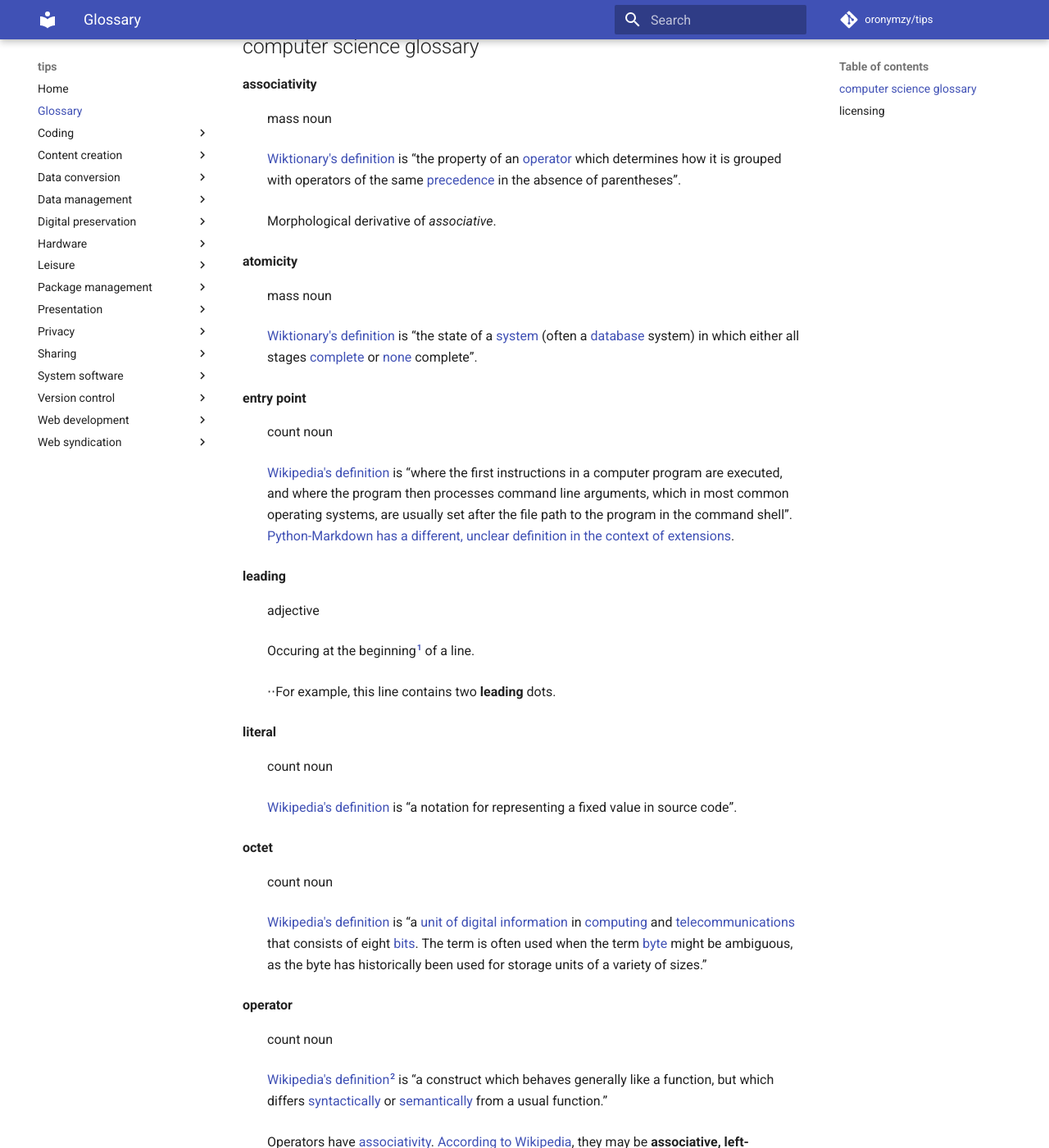
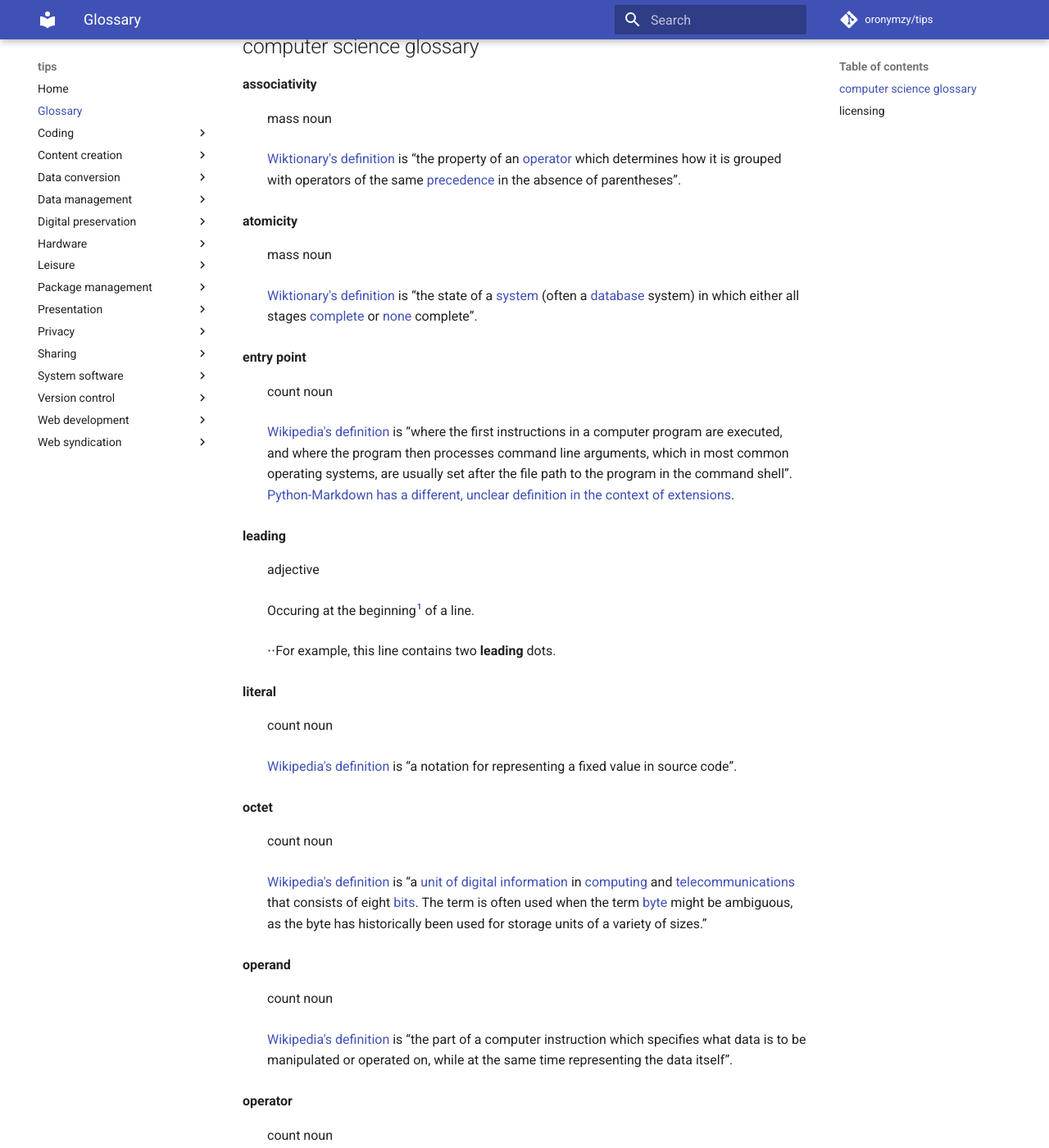
Before and after one commit to oronymzy/tips, an MkDocs documentation site: the page built from docs/glossry.md, in a window 1280 px wide and 1400 px high, scrolled down 206 px. Shown: the whole window at 82% size. Built offline with MkDocs 1.6.1 and Material for MkDocs 9.7.7, drawn with Linux system fonts in a browser that asks for light colours; comment, search, counter and statistics services are not loaded; some of the changed text lies outside the part shown.

Commit message:
Add concept, remove description, add list items
Add 'operand' concept.
Remove description mentioning morphological derivative.
Add 'Operator (computer programming)'
and 'Operand§Computer science' unordered list items
with hyperlink in 'licensing' section.

```diff
--- a/docs/glossry.md
+++ b/docs/glossry.md
@@ -6,7 +6,6 @@ These are concepts I find especially confusing, ambiguous, or difficult to remem
 **associativity** {: #associativitydef }
 : mass noun
 : [Wiktionary's definition](https://en.wiktionary.org/wiki/associativity) is “the property of an [operator](#operatordef) which determines how it is grouped with operators of the same [precedence](https://en.wiktionary.org/wiki/precedence) in the absence of parentheses”.
-: Morphological derivative of *associative*.
 
 **atomicity** {: #atomicitydef }
 : mass noun
@@ -29,6 +28,10 @@ These are concepts I find especially confusing, ambiguous, or difficult to remem
 : count noun
 : [Wikipedia's definition](https://en.wikipedia.org/wiki/Octet_(computing)) is “a [unit of digital information](https://en.wikipedia.org/wiki/Units_of_information) in [computing](https://en.wikipedia.org/wiki/Computing) and [telecommunications](https://en.wikipedia.org/wiki/Telecommunications) that consists of eight [bits](https://en.wikipedia.org/wiki/Bit). The term is often used when the term [byte](https://en.wikipedia.org/wiki/Byte) might be ambiguous, as the byte has historically been used for storage units of a variety of sizes.”
 
+**operand** {: #operanddef }
+: count noun
+: [Wikipedia's definition](https://en.wikipedia.org/wiki/Operand#Computer_science) is “the part of a computer instruction which specifies what data is to be manipulated or operated on, while at the same time representing the data itself”.
+
 **operator** {: #operatordef }
 : count noun
 : [Wikipedia's definition](https://en.wikipedia.org/wiki/Operator_(computer_programming))[^operatordef-note1] is “a construct which behaves generally like a function, but which differs [syntactically](https://en.wikipedia.org/wiki/Syntax_(programming_languages)) or [semantically](https://en.wikipedia.org/wiki/Semantics_(computer_science)) from a usual function.”
@@ -49,6 +52,8 @@ These are concepts I find especially confusing, ambiguous, or difficult to remem
 - [Entry point](https://en.wikipedia.org/w/index.php?title=Entry_point&oldid=871836841)
 - [Literal (computer programming)](https://en.wikipedia.org/w/index.php?title=Literal_(computer_programming)&oldid=849448036)
 - [Octet (computing)](https://en.wikipedia.org/w/index.php?title=Octet_(computing)&oldid=852309529)
+- [Operand§Computer science](https://en.wikipedia.org/w/index.php?title=Operand&oldid=874322196#Computer_science)
+- [Operator (computer programming)](https://en.wikipedia.org/w/index.php?title=Operator_(computer_programming)&oldid=879934681)
 - [Operator associativity](https://en.wikipedia.org/w/index.php?title=Operator_associativity&oldid=876220651)
 
 on Wikipedia, with changes made, and:
```
